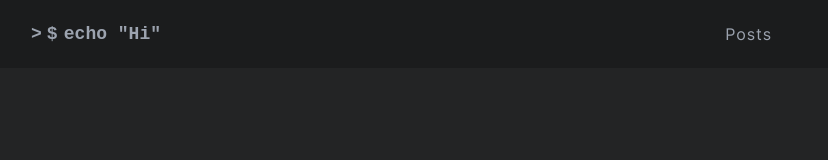
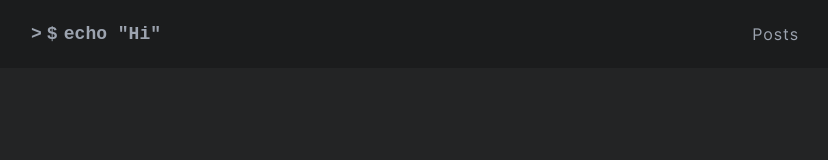
Before and after one commit to ridhozhr10/ridhozhr10.github.io, a Next.js app: page / in a window 1280 px wide. Shown: the top 160 px of the page, without its empty margins (225-1053 px from the left). Built offline with nearby package versions, Linux system fonts and the light colour scheme.

Commit message:
chore: styling dikit

```diff
--- a/src/app/_components/layout/Header/style.module.scss
+++ b/src/app/_components/layout/Header/style.module.scss
@@ -36,10 +36,14 @@
     @apply max-md:hidden bg-header-bg-dark;
 
     & ul {
-      @apply flex items-center justify-start max-w-full mx-auto px-[15px] list-none text-[16px] tracking-[0.96px];
+      @apply flex items-center justify-start max-w-full mx-auto px-[15px] list-none text-[16px] tracking-[0.96px] md:pr-0;
 
       & li {
         @apply mx-[12px];
+
+        &:last-child {
+          @apply mr-0;
+        }
       }
     }
   }
--- a/src/app/layout.tsx
+++ b/src/app/layout.tsx
@@ -43,7 +43,7 @@ export default function RootLayout({
   return (
     <html lang="en">
       <body className={`${inter.variable} font-sans`}>
-        <NextTopLoader color="#a9a9b3" />
+        <NextTopLoader color="#a9a9b3" showSpinner={false} />
         {children}
       </body>
     </html>
```
